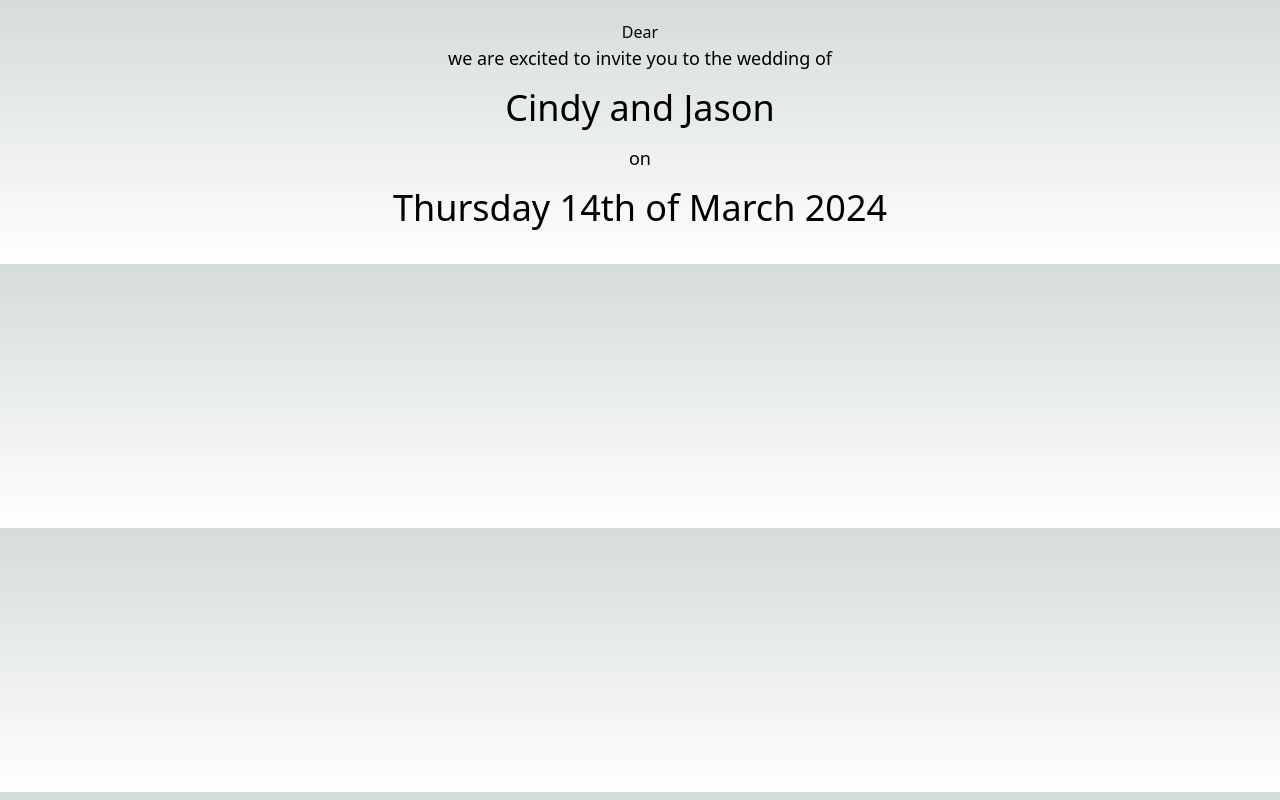
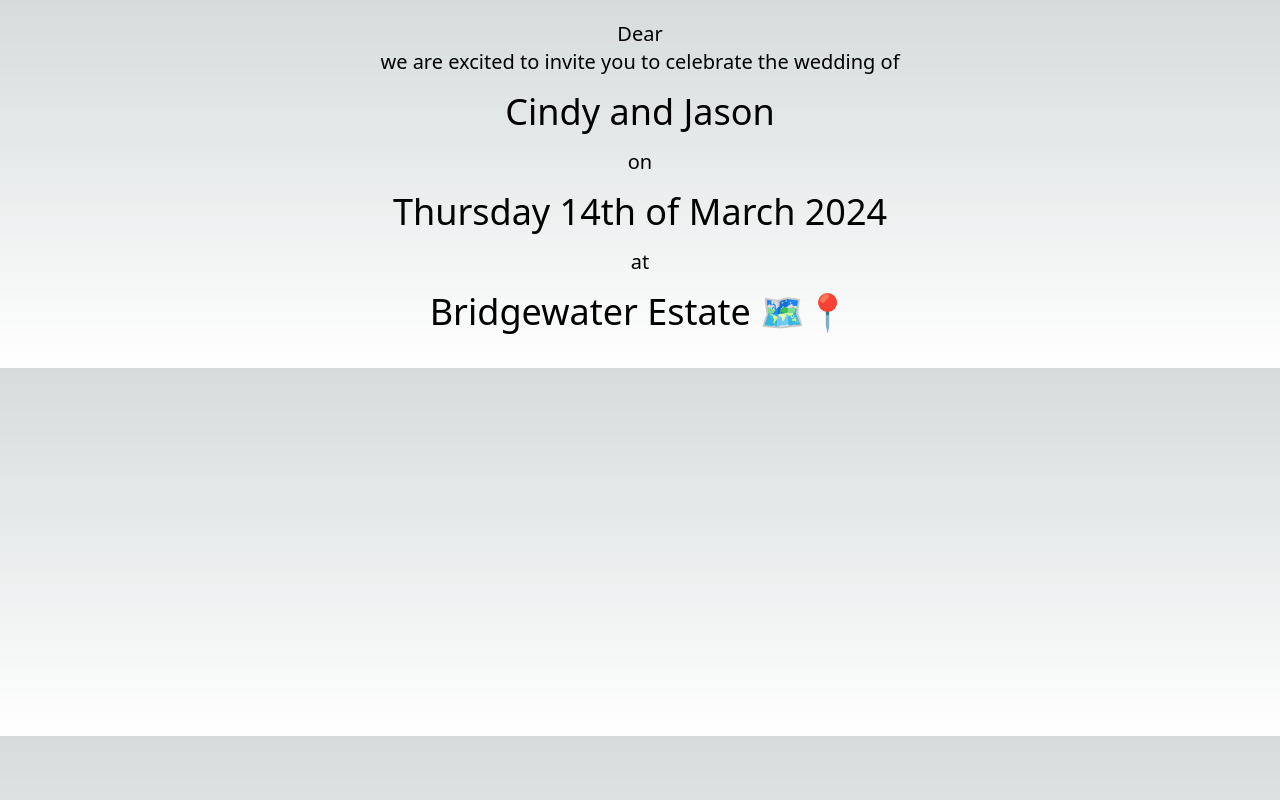
Before and after one commit to jason-cmk/react-rsvp, a Next.js app: page /InvitationMessage in a window 1280 px wide. Built offline with nearby package versions, Linux system fonts and the light colour scheme.

Commit message:
Add the location

```diff
--- a/pages/InvitationMessage.tsx
+++ b/pages/InvitationMessage.tsx
@@ -3,11 +3,15 @@ import React from 'react';
 export default function InviationMessage(props: { invitee: string }) {
     return (
         <div className='grid-cols-1 py-5 items-center justify-center text-center' >
-            <p className=''>Dear <span className='italic'>{props.invitee}</span></p>
-            <p className='text-lg'>we are excited to invite you to the wedding of</p>
-            <h1 className='text-4xl p-4 text-center '>Cindy and Jason</h1>
-            <p className='text-lg'>on</p>
+            <p className='text-xl'>Dear <span className='italic'>{props.invitee}</span></p>
+            <p className='text-xl'>we are excited to invite you to celebrate the wedding of</p>
+            <h1 className='text-4xl p-4 text-center'>Cindy and Jason</h1>
+            <p className='text-xl'>on</p>
             <div className='text-4xl p-4 text-center'>Thursday 14th of March 2024</div>
+            <p className='text-xl'>at</p>
+            <div className='text-4xl p-4 text-center'>
+                <a href="https://goo.gl/maps/ftAd66DC2jx5NdHr6">Bridgewater Estate 🗺️📍</a>
+            </div>
         </div>
     )
 }
```
